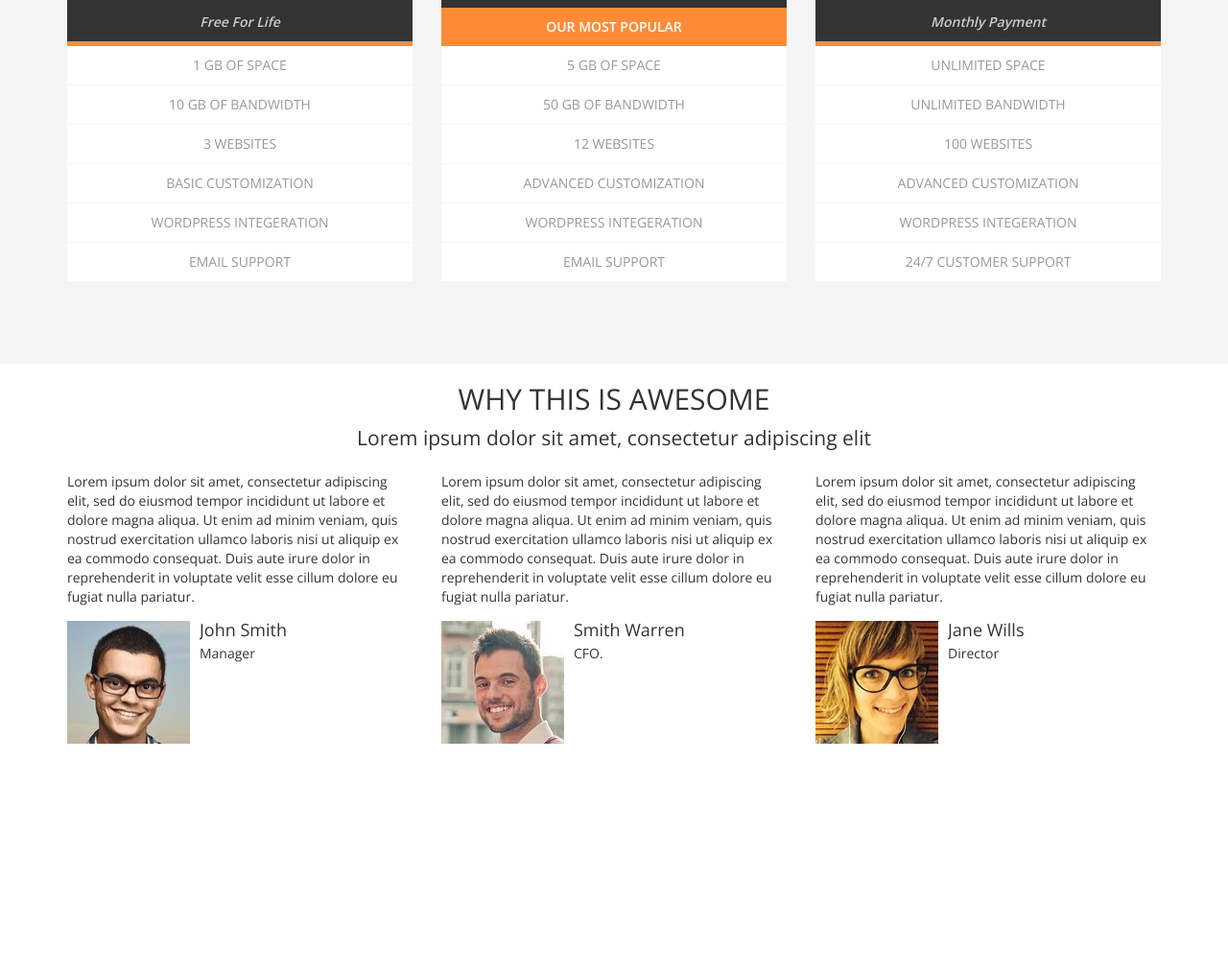
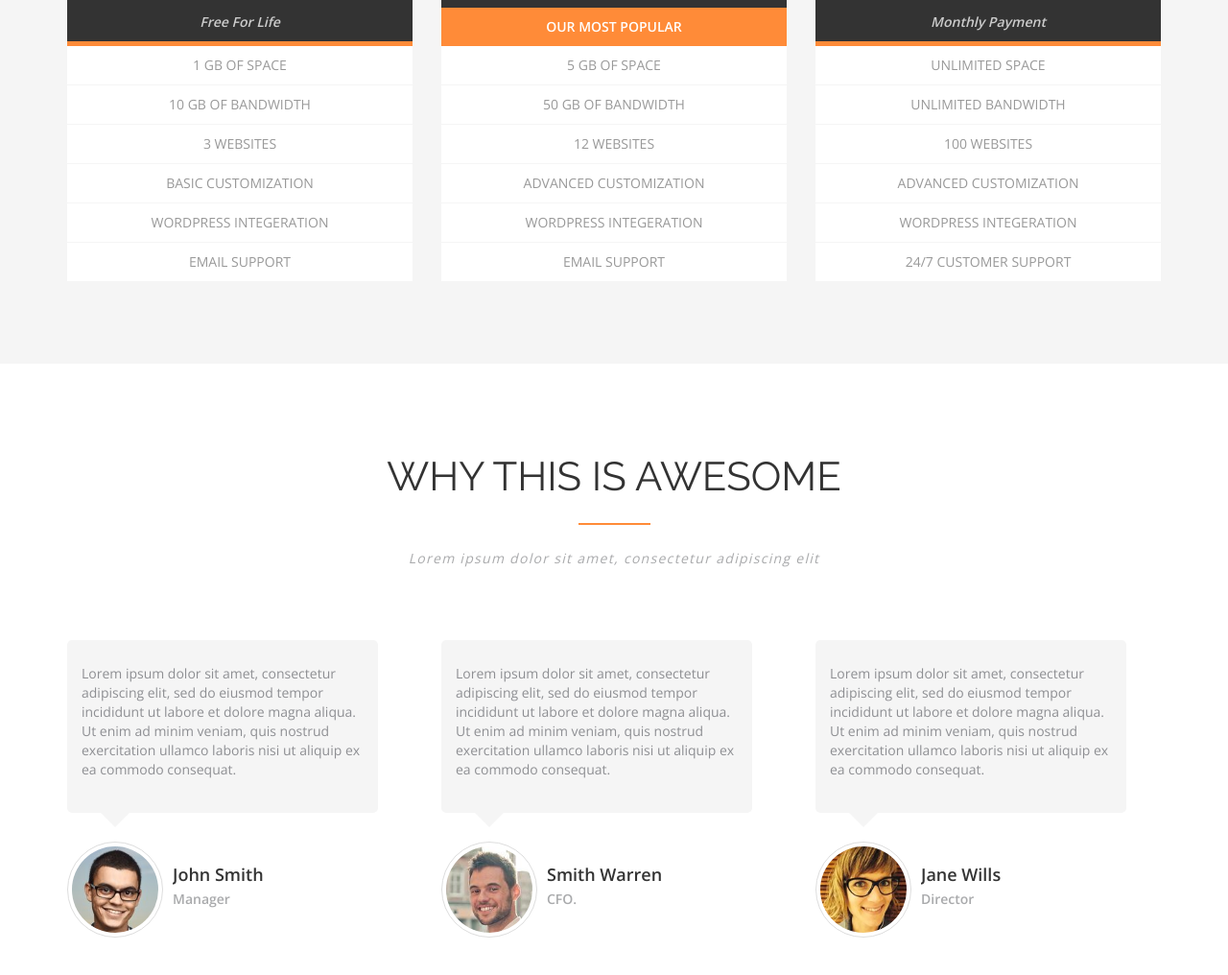
Before and after one commit to MAshrafM/PSD_Axit, a website: page index.html in a window 1280 px wide. Shown: the part 3719-4735 px from the top of the page at 96% size. Before the commit the page ends 4494 px from the top, so only its background shows below. Drawn offline with nearby package versions, Linux system fonts and the light colour scheme.

Commit message:
testimonial styles

```diff
--- a/index.html
+++ b/index.html
@@ -305,11 +305,11 @@
         <div class="row">
           <div class="col-md-4">
             <div class="testmonial">
-              <p>Lorem ipsum dolor sit amet, consectetur adipiscing elit, sed do eiusmod tempor incididunt ut labore et dolore magna aliqua. Ut enim ad minim veniam, quis nostrud exercitation ullamco laboris nisi ut aliquip ex ea commodo consequat. Duis aute irure dolor in reprehenderit in voluptate velit esse cillum dolore eu fugiat nulla pariatur.</p>
+              <p>Lorem ipsum dolor sit amet, consectetur adipiscing elit, sed do eiusmod tempor incididunt ut labore et dolore magna aliqua. Ut enim ad minim veniam, quis nostrud exercitation ullamco laboris nisi ut aliquip ex ea commodo consequat.</p>
             </div>
             <div class="media">
               <div class="media-left">
-                <img class="media-object" src="./images/p1.jpg" alt="client" />
+                <img class="media-object img-thumbnail img-circle" src="./images/p1.jpg" alt="client" />
               </div>
               <div class="media-body">
                 <h4 class="media-heading">
@@ -321,11 +321,11 @@
           </div>
           <div class="col-md-4">
             <div class="testmonial">
-              <p>Lorem ipsum dolor sit amet, consectetur adipiscing elit, sed do eiusmod tempor incididunt ut labore et dolore magna aliqua. Ut enim ad minim veniam, quis nostrud exercitation ullamco laboris nisi ut aliquip ex ea commodo consequat. Duis aute irure dolor in reprehenderit in voluptate velit esse cillum dolore eu fugiat nulla pariatur.</p>
+              <p>Lorem ipsum dolor sit amet, consectetur adipiscing elit, sed do eiusmod tempor incididunt ut labore et dolore magna aliqua. Ut enim ad minim veniam, quis nostrud exercitation ullamco laboris nisi ut aliquip ex ea commodo consequat.</p>
             </div>
             <div class="media">
               <div class="media-left">
-                <img class="media-object" src="./images/p2.jpg" alt="client" />
+                <img class="media-object img-thumbnail img-circle" src="./images/p2.jpg" alt="client" />
               </div>
               <div class="media-body">
                 <h4 class="media-heading">
@@ -337,11 +337,11 @@
           </div>
           <div class="col-md-4">
             <div class="testmonial">
-              <p>Lorem ipsum dolor sit amet, consectetur adipiscing elit, sed do eiusmod tempor incididunt ut labore et dolore magna aliqua. Ut enim ad minim veniam, quis nostrud exercitation ullamco laboris nisi ut aliquip ex ea commodo consequat. Duis aute irure dolor in reprehenderit in voluptate velit esse cillum dolore eu fugiat nulla pariatur.</p>
+              <p>Lorem ipsum dolor sit amet, consectetur adipiscing elit, sed do eiusmod tempor incididunt ut labore et dolore magna aliqua. Ut enim ad minim veniam, quis nostrud exercitation ullamco laboris nisi ut aliquip ex ea commodo consequat.</p>
             </div>
             <div class="media">
               <div class="media-left">
-                <img class="media-object" src="./images/p3.jpg" alt="client" />
+                <img class="media-object img-thumbnail img-circle" src="./images/p3.jpg" alt="client" />
               </div>
               <div class="media-body">
                 <h4 class="media-heading">
--- a/scss/main.scss
+++ b/scss/main.scss
@@ -12,7 +12,7 @@ $main-color : #ff8b38;
   outline: none;
 }
 body{
-  height: 4000px;
+  min-height: 4000px;
   font-family: 'Open Sans', sans-serif;
 }
 
@@ -461,3 +461,72 @@ header{
     margin-top: -35px;
   }
 }
+/* Testimonials */
+#testimonials{
+  padding: 75px 0;
+  h2{
+    font-family: "Raleway", sans-serif;
+    font-weight: 400;
+    font-size: 42px;
+    &:after{
+      content: '';
+      display: block;
+      width: 75px;
+      height: 2px;
+      background-color: $main-color;
+      margin: 25px auto;
+    }
+  }
+
+  .lead{
+    font-size: 14px;
+    color: #a9aaac;
+    margin-bottom: 75px;
+    font-family: "Open Sans", sans-serif;
+    letter-spacing: 1.3px;
+    font-style: italic;
+
+  }
+
+  .testmonial{
+    width: 90%;
+    padding: 25px 15px;
+    background-color: #f5f5f5;
+    color: #8e8f93;
+    border-radius: 5px;
+    position: relative;
+    &:after{
+      content: "";
+      display: block;
+      width: 0;
+      height: 0;
+      border-style: solid;
+      border-width: 15px 15px 15px 15px;
+      border-color: #f5f5f5 transparent transparent transparent;
+      position: absolute;
+      bottom: -30px;
+      left: 35px;
+    }
+  }
+
+  .media{
+    margin-top: 30px;
+    .media-left{
+      img{
+        width: 100px;
+        height: 100px;
+      }
+    }
+    .media-body{
+      h4{
+        font-family: "Open Sans", sans-serif;
+        font-weight: 600;
+        margin-top: 25px;
+      }
+      p{
+        font-weight: 600;
+        color: #a9aaac;
+      }
+    }
+  }
+}
```
Also changed, not shown: css/main.css.
